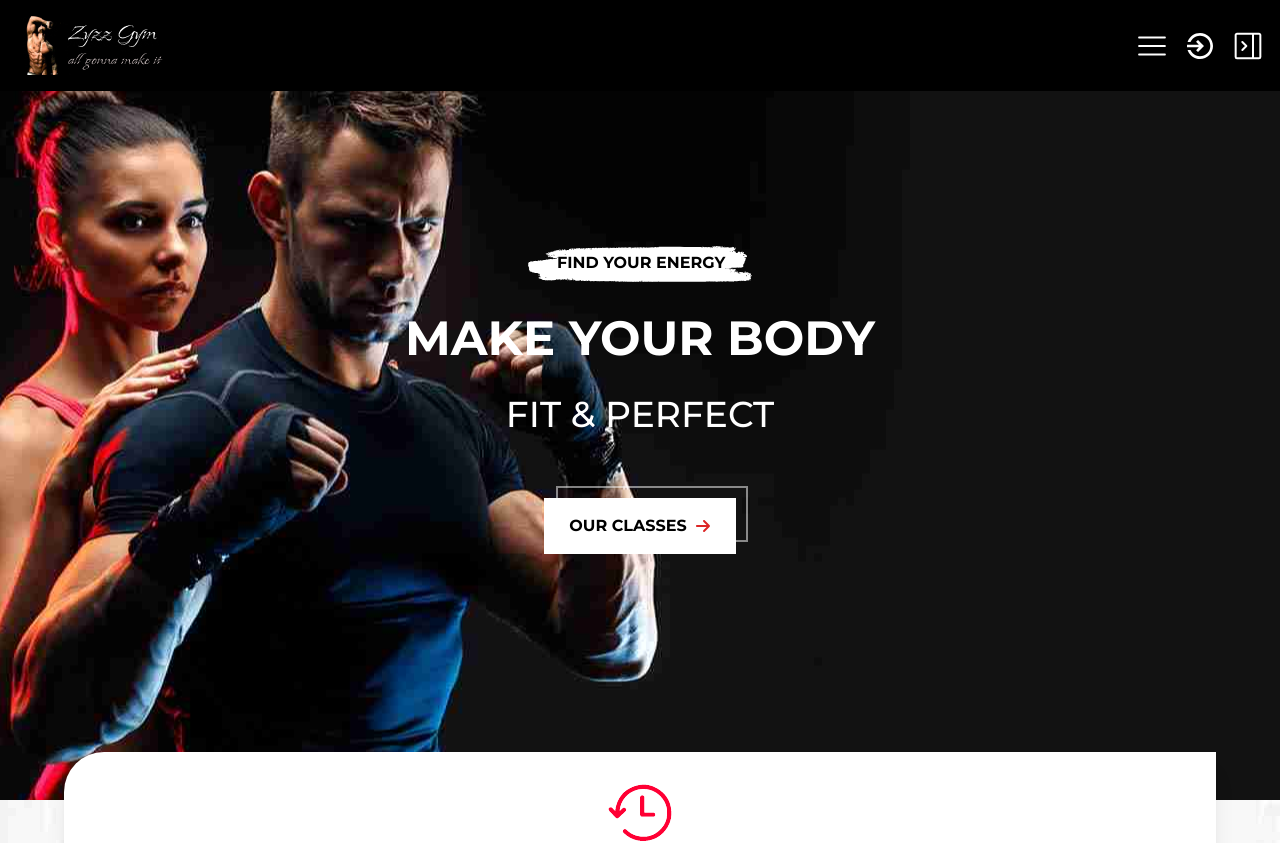
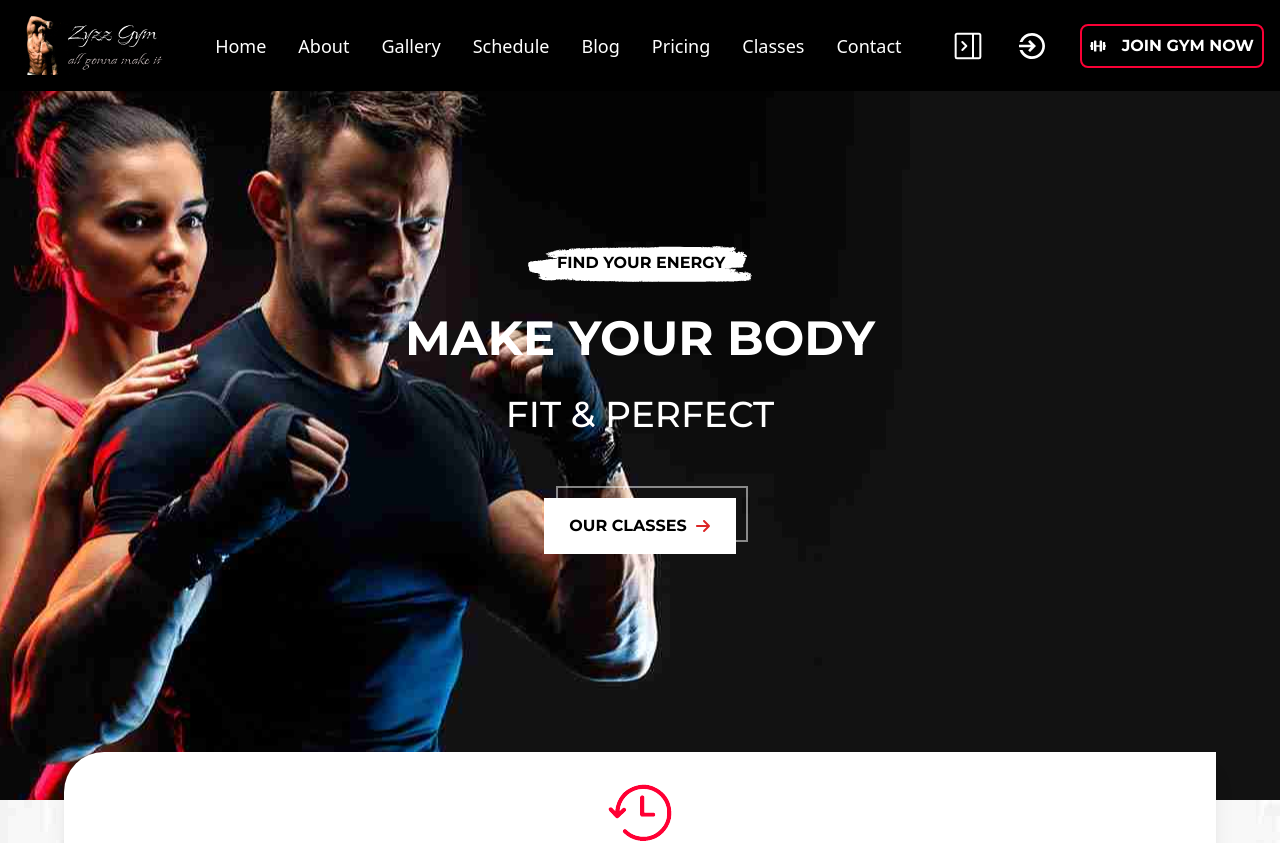
Before and after one commit to Pir4a/gym-website, a React (Vite) app: page / in a window 1280 px wide. Shown: the top 843 px of the page. Built offline with nearby package versions, Linux system fonts and the light colour scheme.

Commit message:
navbar desktop

```diff
--- a/src/Components/Navbar.tsx
+++ b/src/Components/Navbar.tsx
@@ -14,7 +14,7 @@ import sideBarImageSix from "../assets/sidebar/6.jpg"
 import { IoLocationOutline } from "react-icons/io5"
 import { LuPhone } from "react-icons/lu"
 import { AiOutlineMail } from "react-icons/ai"
-import { FaFacebook } from "react-icons/fa"
+import { FaDumbbell, FaFacebook } from "react-icons/fa"
 import { AiFillTwitterCircle } from "react-icons/ai"
 import { RiInstagramFill } from "react-icons/ri"
 
@@ -32,7 +32,7 @@ function Navbar() {
 
   return (
     <nav>
-      <div className="flex justify-between items-center font-Montserrat bg-black py-4 px-4 fixed top-0 left-0 right-0 z-50">
+      <div className="flex justify-between items-center font-Montserrat bg-black py-4 px-4 fixed top-0 left-0 right-0 z-50 md:hidden">
         <Link to="/">
           <img src={logo} />
         </Link>
@@ -143,6 +143,114 @@ function Navbar() {
           </div>
         </div>
       </div>
+      <div className="justify-between items-center font-Montserrat bg-black py-4 px-4 fixed top-0 left-0 right-0 z-50 hidden md:flex">
+        <Link to="/">
+          <img src={logo} />
+        </Link>
+
+        <div
+          className={`flexitems-center justify-centerw-full bg-black text-white`}
+        >
+          <ul className="flex gap-8 text-lg text-center font-medium font-sans">
+            <li className="hover:text-brightred transition-all duration-300 ease-in-out">
+              <Link to="/">Home</Link>
+            </li>
+            <li className="hover:text-brightred transition-all duration-300 ease-in-out">
+              {" "}
+              <Link to="/about">About</Link>
+            </li>
+            <li className="hover:text-brightred transition-all duration-300 ease-in-out">
+              <Link to="/gallery">Gallery</Link>
+            </li>
+            <li className="hover:text-brightred transition-all duration-300 ease-in-out">
+              <Link to="/schedule">Schedule</Link>
+            </li>
+            <li className="hover:text-brightred transition-all duration-300 ease-in-out">
+              <Link to="/blog">Blog</Link>
+            </li>
+            <li className="hover:text-brightred transition-all duration-300 ease-in-out">
+              <Link to="/pricing">Pricing</Link>
+            </li>
+            <li className="hover:text-brightred transition-all duration-300 ease-in-out">
+              <Link to="/classes">Classes</Link>
+            </li>
+            <li className="hover:text-brightred transition-all duration-300 ease-in-out">
+              {" "}
+              <Link to="/contact">Contact</Link>
+            </li>
+          </ul>
+        </div>
+        <div className="flex gap-8 items-center">
+          <GoSidebarCollapse
+            className="text-white size-8 hover:text-red-600 transition-all duration-200 cursor-pointer"
+            onClick={setSideBar}
+          />
+          <IoMdLogIn className="text-white size-8 hover:text-red-600 transition-all duration-200 cursor-pointer" />
+          <Link to="/contact">
+            <span className="text-md group flex items-center gap-4 font-semibold text-white border-2 border-brightred hover:border-red-500 p-2 rounded-lg">
+              <FaDumbbell className="text-white group-hover:text-brightred transition-all duration-300 ease-in-out" />
+              <p className="group-hover:text-brightred transition-all duration-300 ease-in-out">
+                JOIN GYM NOW
+              </p>
+            </span>
+          </Link>
+        </div>
+        <div
+          className={`flex flex-col items-center max-h-[125dvh] overflow-y-scroll z-50 w-full fixed bg-black text-white
+         transition-all duration-300 ease-out top-0 bottom-0 ${
+           isSideBarOpen ? "left-0" : "-left-full"
+         }`}
+        >
+          <div className="flex justify-between p-8 w-full">
+            {" "}
+            <img src={logo} />
+            <IoMdClose className=" size-10 text-red-600" onClick={setSideBar} />
+          </div>
+          <div className="pt-2 px-12 flex flex-col gap-4 ">
+            <h2 className="text-2xl font-bold font-sans">About Us</h2>
+            <p className="opacity-70 text-md">
+              Find out who we are and what makes us unique. We are a
+              community-driven gym committed to providing personalized fitness
+              experiences for all levels of fitness enthusiasts in a welcoming
+              and supportive environment.
+            </p>
+          </div>
+          <div className="pt-4 px-12 flex flex-col gap-4 w-full ">
+            <h2 className="text-2xl font-bold font-sans">Gallery</h2>
+            <div className="grid grid-cols-3 grid-rows-2 gap-3">
+              <img src={sideBarImageOne} className="rounded-lg" />
+              <img src={sideBarImageTwo} className="rounded-lg" />
+              <img src={sideBarImageThree} className="rounded-lg" />
+              <img src={sideBarImageFour} className="rounded-lg" />
+              <img src={sideBarImageFive} className="rounded-lg" />
+              <img src={sideBarImageSix} className="rounded-lg" />
+            </div>
+          </div>
+          <div className="pt-8 px-12 flex flex-col gap-4 w-full ">
+            <h2 className="text-2xl font-bold font-sans">Contact Info</h2>
+            <ul className="space-y-4">
+              <li className="pt-2 flex gap-4 text-lg items-center">
+                <IoLocationOutline className="size-6" /> 59 Street, House SickKT
+                City
+              </li>
+              <li className="flex gap-4 text-lg items-center">
+                <LuPhone className="size-6" /> +123-456-789
+              </li>
+              <li className="flex gap-4 text-lg items-center">
+                <AiOutlineMail className="size-6" /> zyzzgym@gmail.com
+              </li>
+            </ul>
+          </div>
+          <div className="pt-8 px-12 flex flex-col gap-4 w-full bg-black pb-4">
+            <h2 className="text-2xl font-bold font-sans">Socials</h2>
+            <div className="flex gap-4 items-center">
+              <FaFacebook className="size-8 " />
+              <AiFillTwitterCircle className="size-8 " />
+              <RiInstagramFill className="size-8" />
+            </div>
+          </div>
+        </div>
+      </div>
     </nav>
   )
 }
```
